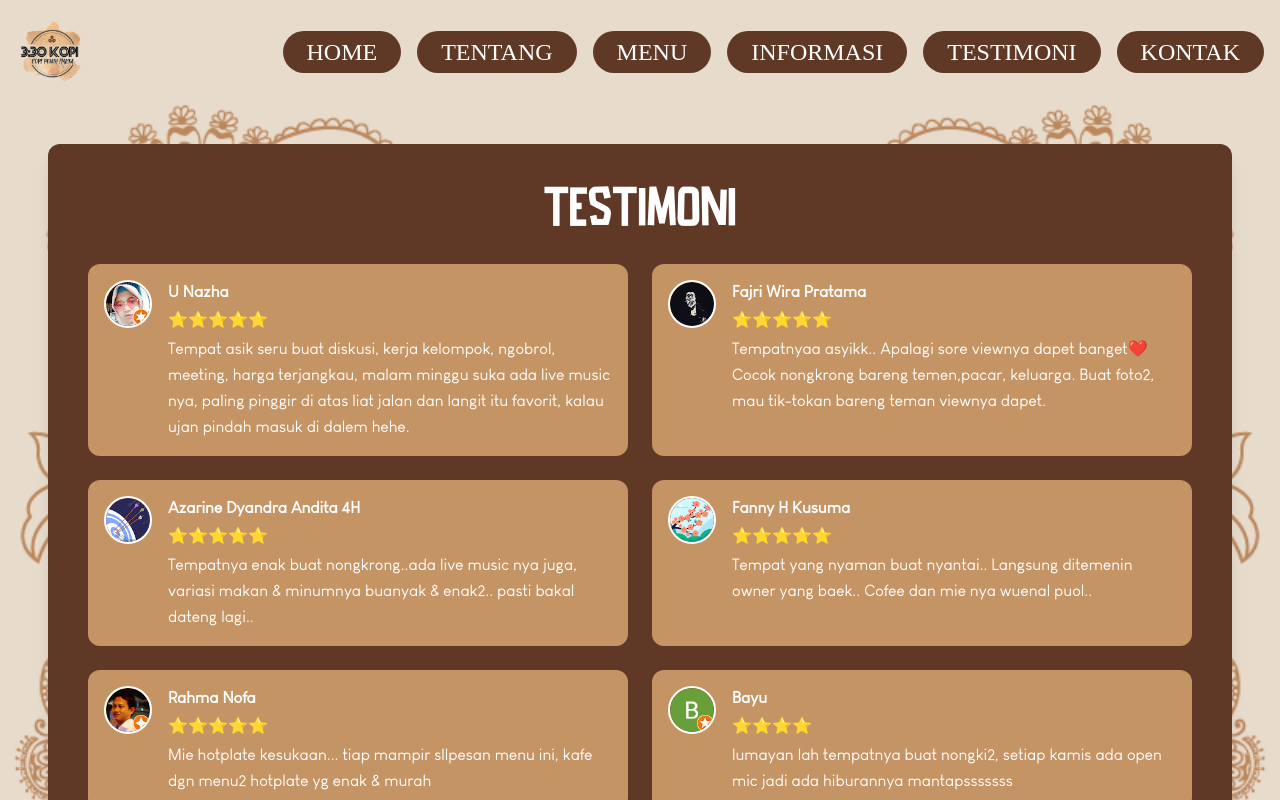
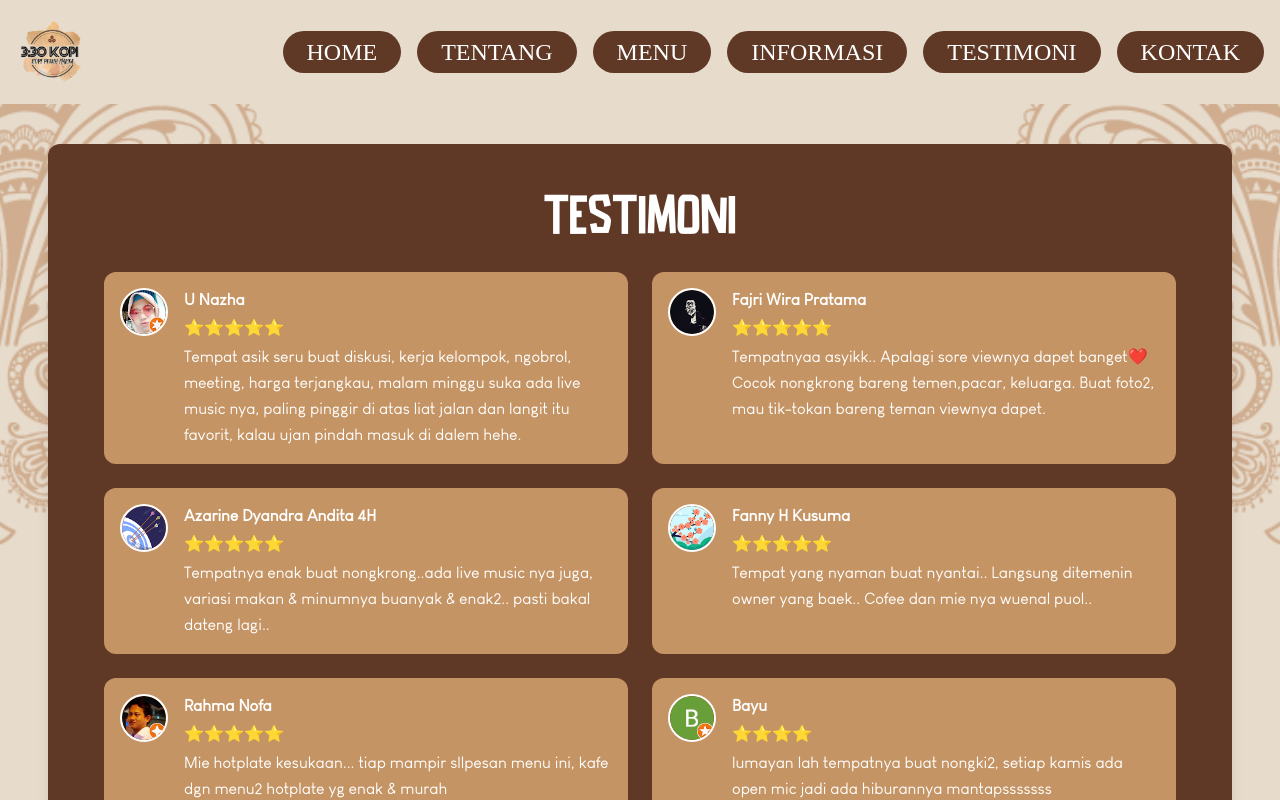
Before and after one commit to Snydexn/330-kopi, a React (Vite) app: page /testimoni in a window 1280 px wide. Shown: the top 800 px of the page. Built offline with nearby package versions, Linux system fonts and the light colour scheme; a web font is replaced by a local one.

Commit message:
perbaikan ornamen

```diff
--- a/src/pages/Testimoni.jsx
+++ b/src/pages/Testimoni.jsx
@@ -91,32 +91,37 @@ const testimonies = [
 
 const Testimoni = () => {
   return (
-    <div className="relative min-h-screen py-10 px-4 md:px-12 overflow-hidden bg-[#E7DBCC]"
+    <div
+      className="relative min-h-screen py-10 px-4 md:px-12 overflow-hidden bg-[#E7DBCC]"
       data-aos="fade-up"
       data-aos-duration="1000"
       style={{ fontFamily: 'Louis George Cafe' }}
     >
-      {/* Background Kiri dan Kanan */}
+      {/* Ornamen Kiri */}
     <img
   src="/assets/bg/Kiri_Testi.png"
   alt="Ornamen Kiri"
-        className="hidden md:block absolute top-0 left-0 h-full w-auto opacity-55 pointer-events-none z-0"
+  className="hidden md:block absolute left-[-200px] top-0 bottom-0 my-auto w-auto h-[180vh] object-contain opacity-30 pointer-events-none z-0"
 />
+
  <img
   src="/assets/bg/Kanan_Testi.png"
   alt="Ornamen Kanan"
-        className="hidden md:block absolute top-0 right-0 h-full w-auto opacity-55 pointer-events-none z-0"
+  className="hidden md:block absolute right-[-200px] top-0 bottom-0 my-auto w-auto h-[180vh] object-contain opacity-30 pointer-events-none z-0"
 />
 
-      {/* Konten utama */}
-      <div className="relative z-10 bg-[#5F3826] rounded-xl p-6 md:p-10 shadow-lg">
+
+
+      {/* Konten Utama */}
+      <div className="relative z-10 bg-[#5F3826] rounded-xl px-6 py-10 md:px-14 md:py-12 shadow-lg max-w-7xl mx-auto">
         <h2
           className="text-center text-white text-5xl mb-8"
           style={{ fontFamily: 'Want Coffee' }}
         >
           TESTIMONI
         </h2>
-        <div className="grid gap-6 md:grid-cols-2 animate__animated animate__fadeInUp delay-1s">
+
+        <div className="grid gap-6 md:grid-cols-2">
           {testimonies.map((item, index) => (
             <div
               key={index}
@@ -128,20 +133,19 @@ const Testimoni = () => {
                 className="w-12 h-12 rounded-full object-cover border-2 border-white"
               />
               <div>
-                <h4 className="font-bold text-white mb-1">{item.name}</h4>
+                <h4 className="font-bold mb-1">{item.name}</h4>
                 <div className="flex mb-1">
                   {[...Array(item.rating)].map((_, i) => (
                     <span key={i}>⭐</span>
                   ))}
                 </div>
-                <p className="text-base text-white leading-relaxed">
-                  {item.content}
-                </p>
+                <p className="text-base leading-relaxed">{item.content}</p>
               </div>
             </div>
           ))}
         </div>
       </div>
+
       <Footer />
     </div>
   );
```
Lines whose indentation alone changed are shown as unchanged.
